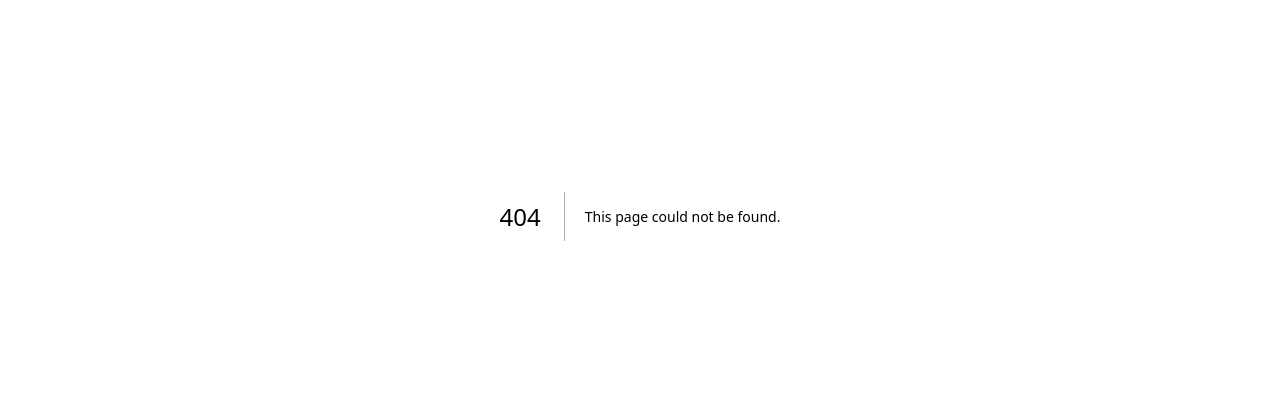
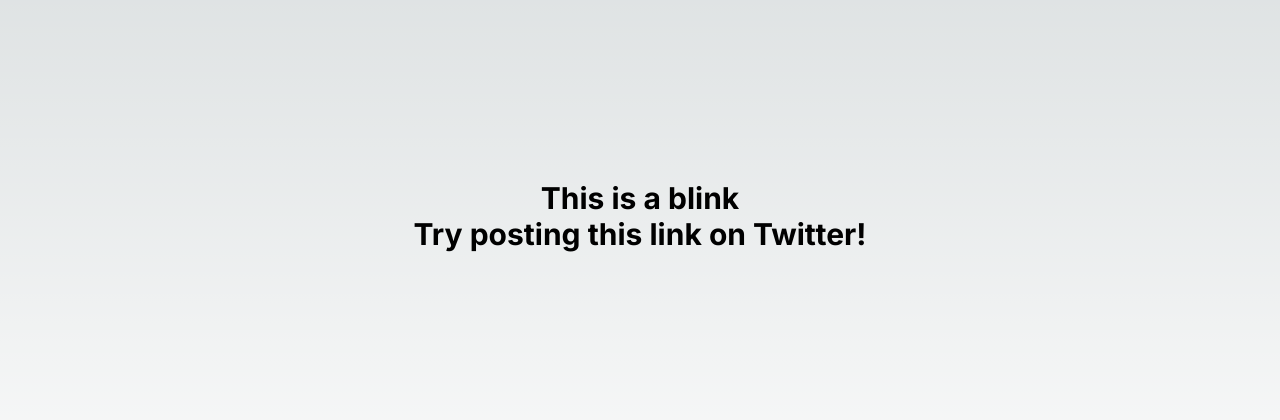
Before and after one commit to jasonaw98/solana-blinks, a Next.js app: page /blink in a window 1280 px wide. Before the commit this address had no page. Shown: the part 184-604 px from the top of the page. Built offline with nearby package versions, Linux system fonts and the light colour scheme.

Commit message:
add new page

```diff
--- a/app/actions.json/route.ts
+++ b/app/actions.json/route.ts
@@ -3,17 +3,10 @@
 export const GET = async () => {
   const payload: ActionsJson = {
     rules: [
-      // map all root level routes to an action
       {
-        pathPattern: "/now*",
-        apiPath: "/api/actions/donate*",
+        pathPattern: "/blink",
+        apiPath: "/api/actions/donate",
       },
-      // idempotent rule as the fallback
-      /*
-      Idempotent rules allow blink clients to more easily determine if a given path supports
-      Action API requests without having to be prefixed with the solana-action:
-      URI or performing additional response testing.
-      */
       {
         pathPattern: "/api/actions/**",
         apiPath: "/api/actions/**",
@@ -26,6 +19,4 @@
   });
 };
 
-// DO NOT FORGET TO INCLUDE THE `OPTIONS` HTTP METHOD
-// THIS WILL ENSURE CORS WORKS FOR BLINKS
 export const OPTIONS = GET;
--- /dev/null
+++ b/app/blink/page.tsx
@@ -0,0 +1,12 @@
+import React from 'react'
+
+const page = () => {
+  return (
+    <div className='min-h-screen w-full justify-center items-center flex flex-col'>
+        <h1 className='text-3xl font-bold'>This is a blink</h1>
+        <h1 className='text-3xl font-bold'>Try posting this link on Twitter!</h1>
+    </div>
+  )
+}
+
+export default page
```
